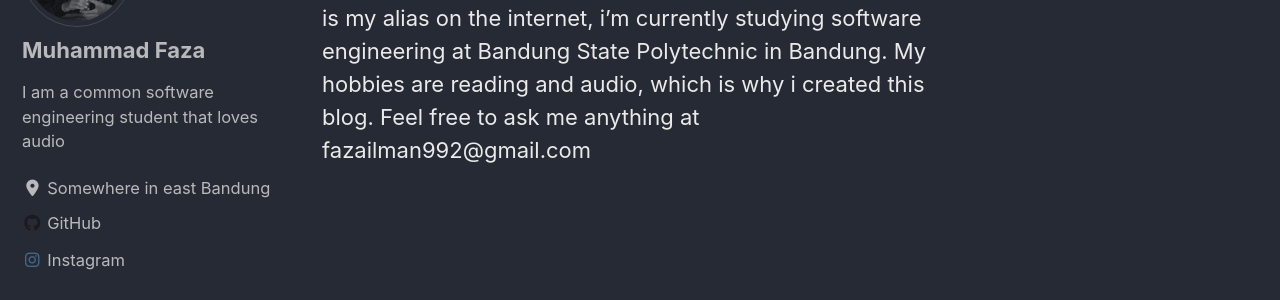
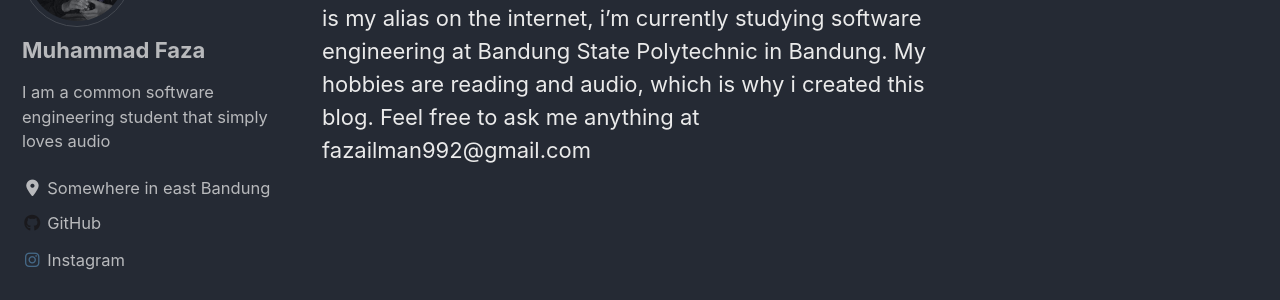
Before and after one commit to blekkk/blekkk.github.io, a Jekyll site: the page built from _pages/about.md, in a window 1280 px wide. Shown: the part 194-494 px from the top of the page. Built offline with Jekyll 4.4.1, drawn with Linux system fonts in a browser that asks for light colours; cached includes are drawn as plain includes; nearby versions of some CDN libraries.

Commit message:
Update _config.yml

```diff
--- a/_config.yml
+++ b/_config.yml
@@ -109,7 +109,7 @@ analytics:
 author:
   name             : "Muhammad Faza"
   avatar           : "/assets/images/profile_logo.jpg"
-  bio              : "I am a common software engineering student that loves audio"
+  bio              : "I am a common software engineering student that simply loves audio"
   location         : "Somewhere in east Bandung"
   email            :
   links:
```
